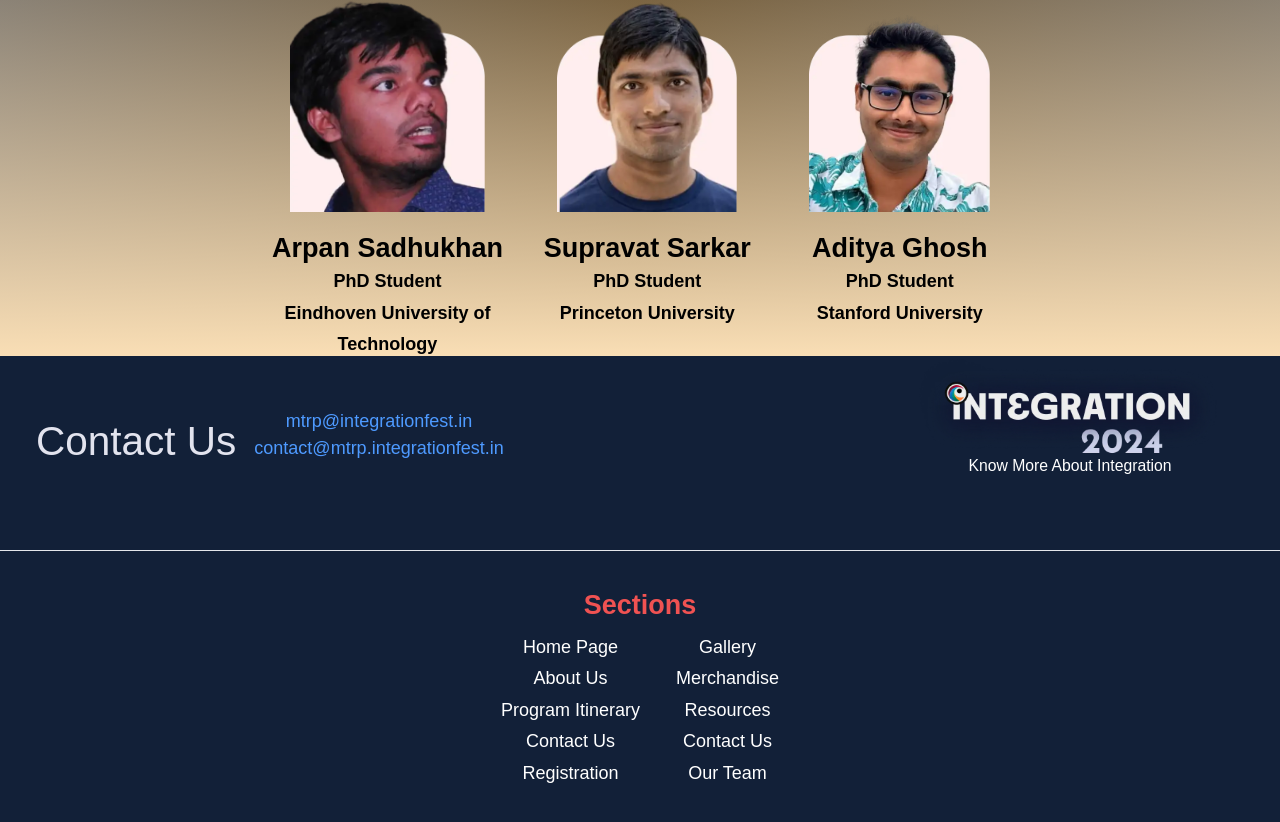
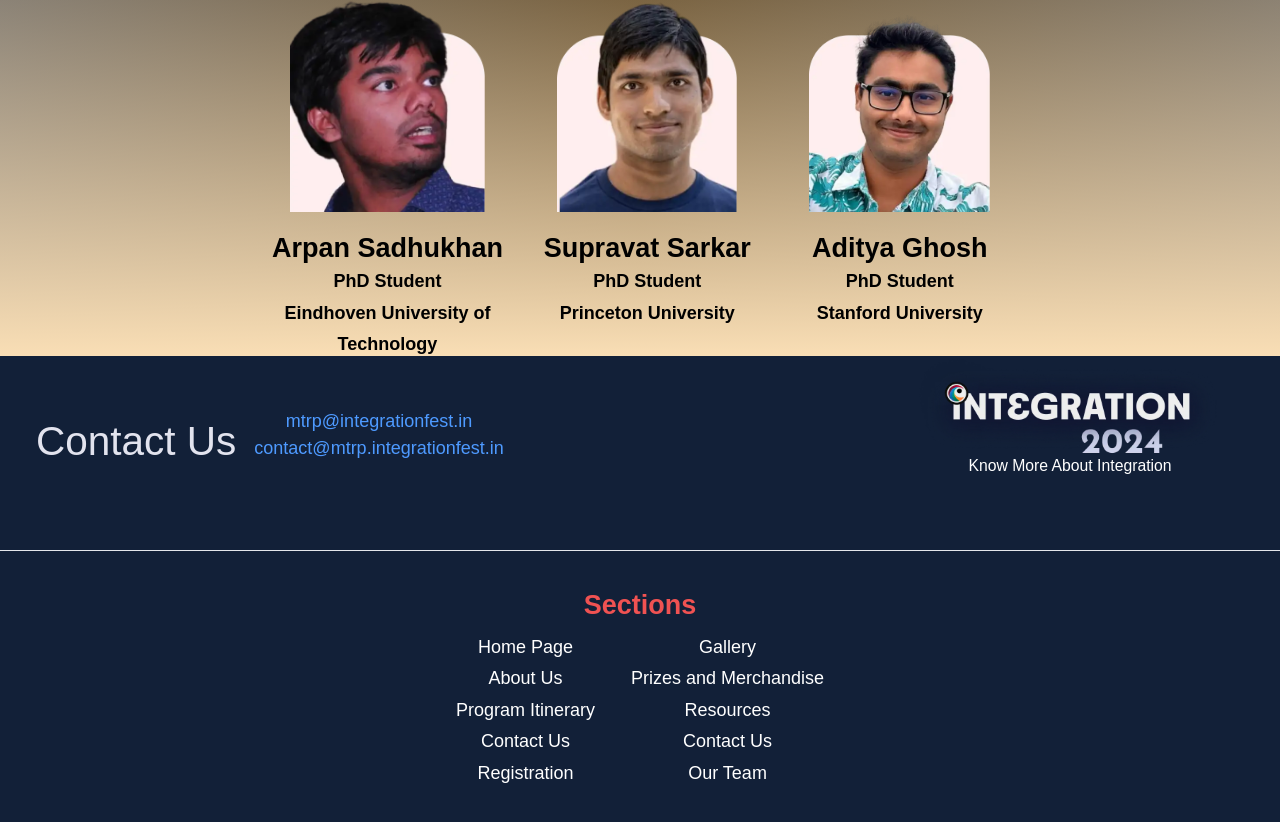
Before and after one commit to Integration-ISIK/mtrp-2024-website, a Next.js app: page / in a window 1280 px wide. Shown: the part 3406-4228 px from the top of the page. Built offline with nearby package versions, Linux system fonts and the light colour scheme; a web font is replaced by a local one.

Commit message:
Update footer.tsx

```diff
--- a/app/_components/footer.tsx
+++ b/app/_components/footer.tsx
@@ -71,7 +71,7 @@
                 <div className="spacer"></div>
                 <ul>
                   <li><a href="/gallery">Gallery</a></li>
-                  <li><a href="">Merchandise</a></li>
+                  <li><a href="">Prizes and Merchandise</a></li>
                   <li><a href="">Resources</a></li>
                   <li><a href="/contact">Contact Us</a></li>
                   <li><a href="/team">Our Team</a></li>
```
